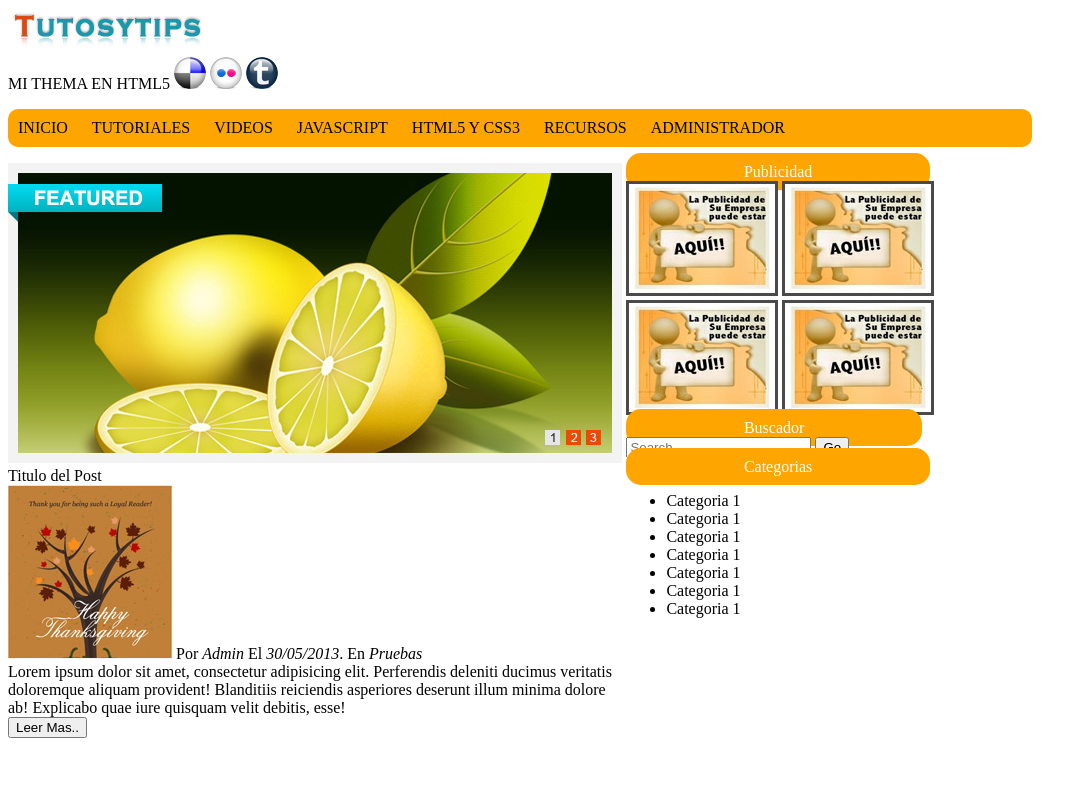
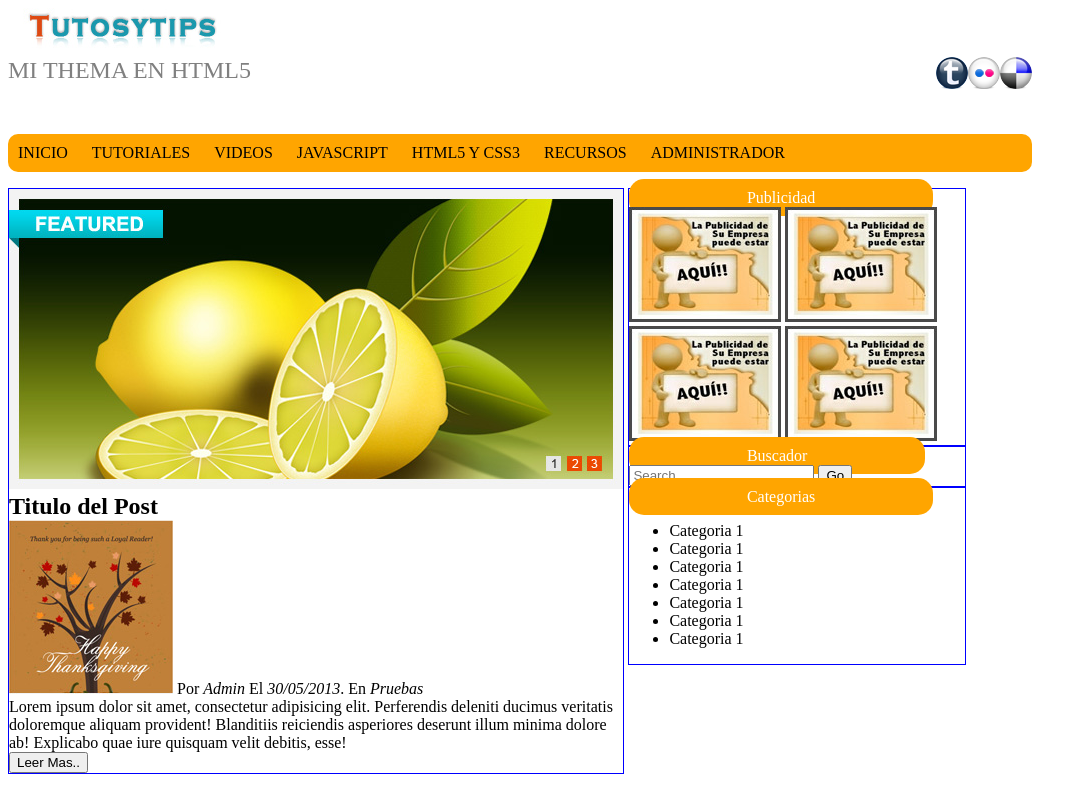
Before and after one commit to Exvalivar/pw2171, a plain HTML site: page practica03css/index.html in a window 1280 px wide. Shown: the whole page, without its empty margins (0-1087 px from the left). Drawn offline with Linux system fonts and the light colour scheme.

Commit message:
Avance miercoles practica 3

```diff
--- a/practica03css/css/estilos.css
+++ b/practica03css/css/estilos.css
@@ -3,6 +3,7 @@ body{
 	max-width: 1024px;
 }
 header nav ul{
+	margin-top: 50px;
 	background: orange;
 	padding: 10px;
 	border-radius: 10px;
@@ -18,14 +19,32 @@ header nav ul li{
 }
 #art1,#art2 article{
 	margin: 0 auto;
+	border:1px solid blue;
 }
 #art1{
 	width: 60%;
 	/*margin: 0 auto;*/
 }
+#art1 article{
+	display: inline-block;
+}
 #art2{
 	/*margin: 0 auto;*/
 	width: 33%
+}
+#escritor{
+	display: inline-block;
+}
+#logo{
+margin-left: 15px;
+}
+#thema{
+	color: gray;
+	font-size: 1.5em;
+}
+#title{
+	font-size: 1.5em;
+	font-weight: bold;
 }
 .encabezados{
 	background: orange;
@@ -33,3 +52,6 @@ header nav ul li{
 	padding: 10px 117.5px;
 	color: white;
 }
+.sim{
+	float: right;
+}
--- a/practica03css/index.html
+++ b/practica03css/index.html
@@ -7,11 +7,11 @@
 </head>
 <body>
 	<header>
-		<img src="img/logo.jpg" alt=""> <br>
+		<img src="img/logo.jpg" alt="" id="logo"> <br>
 		<span id="thema">MI THEMA EN HTML5</span>
-		<img src="img/red1.png" alt="">
-		<img src="img/red2.png" alt="">
-		<img src="img/red3.png" alt="">
+		<img src="img/red1.png" alt="" class="sim">
+		<img src="img/red2.png" alt="" class="sim">
+		<img src="img/red3.png" alt="" class="sim">
 		<nav>
 			<ul>
 				<li>INICIO</li>
@@ -27,11 +27,13 @@
 	<section>
 		<article id="art1">
 			<img src="img/slider.jpg" alt=""> <br>
-			Titulo del Post <br>
-			<img src="img/img-post.jpg" alt="">
+			<span id="title">Titulo del Post <br></span>
+			<article><img src="img/img-post.jpg" alt=""></article>
 			<span id="escritor">Por <i>Admin</i> El <i>30/05/2013</i>. En <i>Pruebas</i></span> <br>
-			Lorem ipsum dolor sit amet, consectetur adipisicing elit. Perferendis deleniti ducimus veritatis doloremque aliquam provident! Blanditiis reiciendis asperiores deserunt illum minima dolore ab! Explicabo quae iure quisquam velit debitis, esse! <br>
-			<input type="button" value="Leer Mas..">
+			<article>
+				Lorem ipsum dolor sit amet, consectetur adipisicing elit. Perferendis deleniti ducimus veritatis doloremque aliquam provident! Blanditiis reiciendis asperiores deserunt illum minima dolore ab! Explicabo quae iure quisquam velit debitis, esse! <br>
+				<input type="button" value="Leer Mas..">
+			</article>
 		</article>
 		<article id="art2">
 			<article>
```
